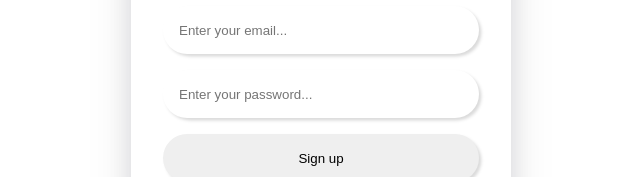
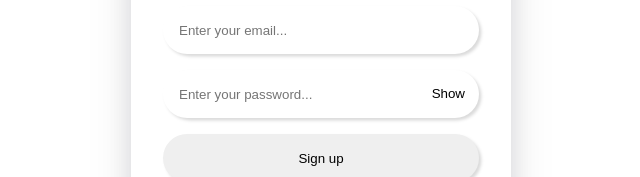
Before and after one commit to Bharat-Dua/MERN-auth-project, a React (Vite) app in the folder client/: page /signup in a window 1280 px wide. Shown: the part 343-520 px from the top of the page, without its empty margins (319-959 px from the left). Built offline with nearby package versions, Linux system fonts and the light colour scheme.

Commit message:
password show hide button

```diff
--- a/client/src/Components/Signup/Signup.module.css
+++ b/client/src/Components/Signup/Signup.module.css
@@ -49,10 +49,35 @@ button {
   border: 0;
   box-shadow: rgba(0, 0, 0, 0.15) 2.4px 2.4px 3.2px;
 }
-.inputContainer input{
-    padding-inline-start: 1rem;
+.inputContainer input {
+  padding-inline-start: 1rem;
 }
 
-.inputContainer button{
-    cursor: pointer;
+.inputContainer button {
+  cursor: pointer;
 }
+
+.passwordContainer {
+  position: relative;
+  /* width: 300px; */
+}
+
+.passwordContainer input {
+  width: 100%;
+  border-radius: 2rem;
+  outline: 0;
+  border: 0;
+  height: 48px;
+  box-shadow: rgba(0, 0, 0, 0.15) 2.4px 2.4px 3.2px;
+}
+
+.passwordContainer button {
+  position: absolute;
+  border-radius: 0;
+  background-color: white;
+  box-shadow: none;
+  cursor: pointer;
+  top: 13px;
+  right: 8px;
+  height: 20px;
+}
--- a/client/src/Components/Signup/Signup.tsx
+++ b/client/src/Components/Signup/Signup.tsx
@@ -10,6 +10,11 @@ const Signup = () => {
     email: "",
     password: "",
   });
+
+  const [show, setShow] = useState(false);
+  const togglePasswordVisibility = () => {
+    setShow(!show);
+  };
   function handleInputChange(event: ChangeEvent<HTMLInputElement>): void {
     const { name, value } = event.target;
     // console.log(name, value);
@@ -36,9 +41,9 @@ const Signup = () => {
 
     toast.success("Form Submitted");
 
-    console.log(userDetails);
-    console.log(emailRegex.test(userDetails.email), userDetails.email);
-    console.log(passwordRegex.test(userDetails.password), userDetails.password);
+    // console.log(userDetails);
+    // console.log(emailRegex.test(userDetails.email), userDetails.email);
+    // console.log(passwordRegex.test(userDetails.password), userDetails.password);
   };
   return (
     <div className={styles.container}>
@@ -59,13 +64,18 @@ const Signup = () => {
             name="email"
             placeholder="Enter your email..."
           />
+          <div className={styles.passwordContainer}>
             <input
-            type="password"
+              type={show ? "text" : "password"}
               value={userDetails.password}
               onChange={handleInputChange}
               name="password"
               placeholder="Enter your password..."
             />
+            <button onClick={togglePasswordVisibility}>
+              {show ? "Hide" : "Show"}
+            </button>
+          </div>
           <button onClick={handleSignUp}>Sign up</button>
         </div>
         <span>
```
Lines whose indentation alone changed are shown as unchanged.
